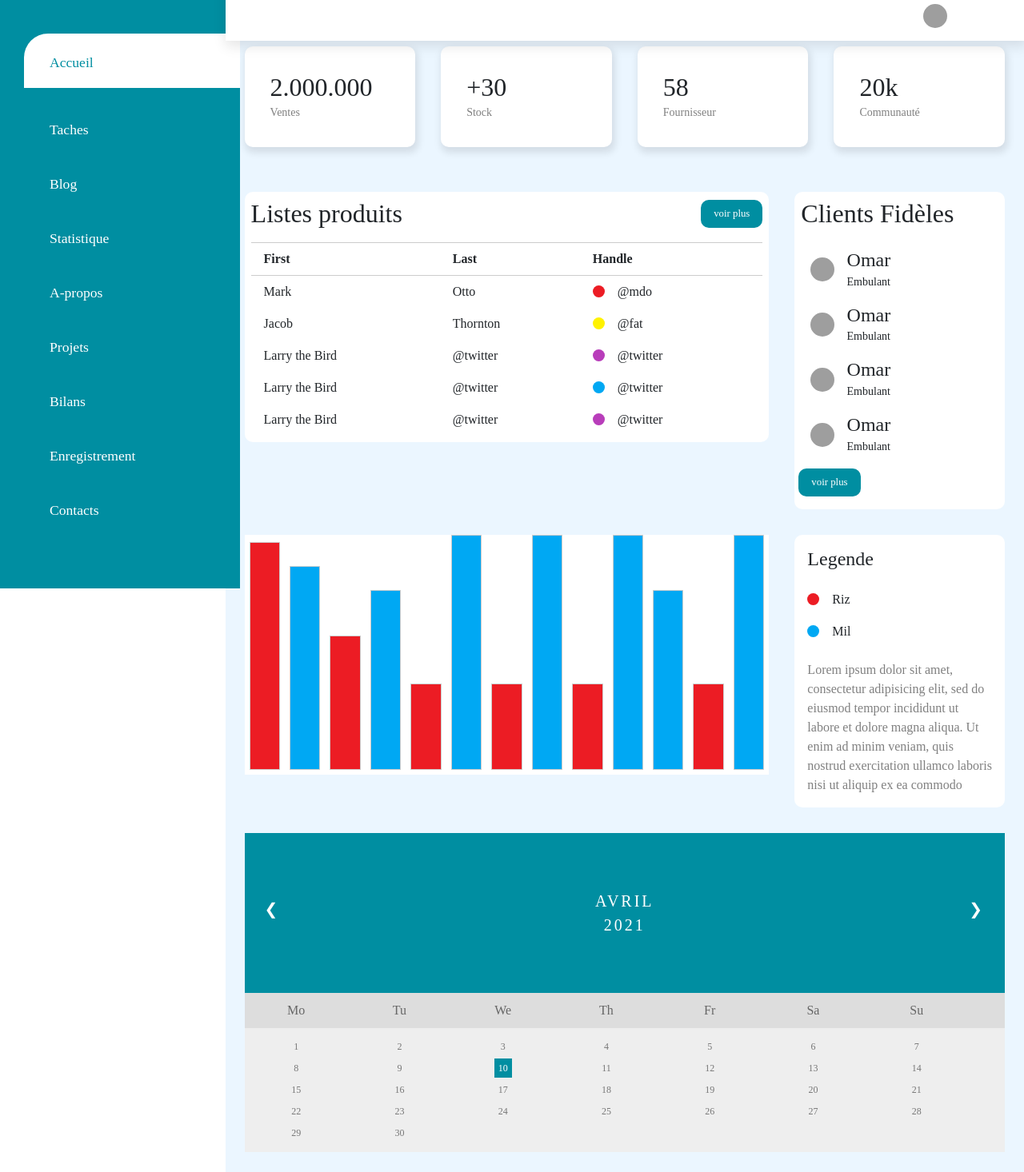
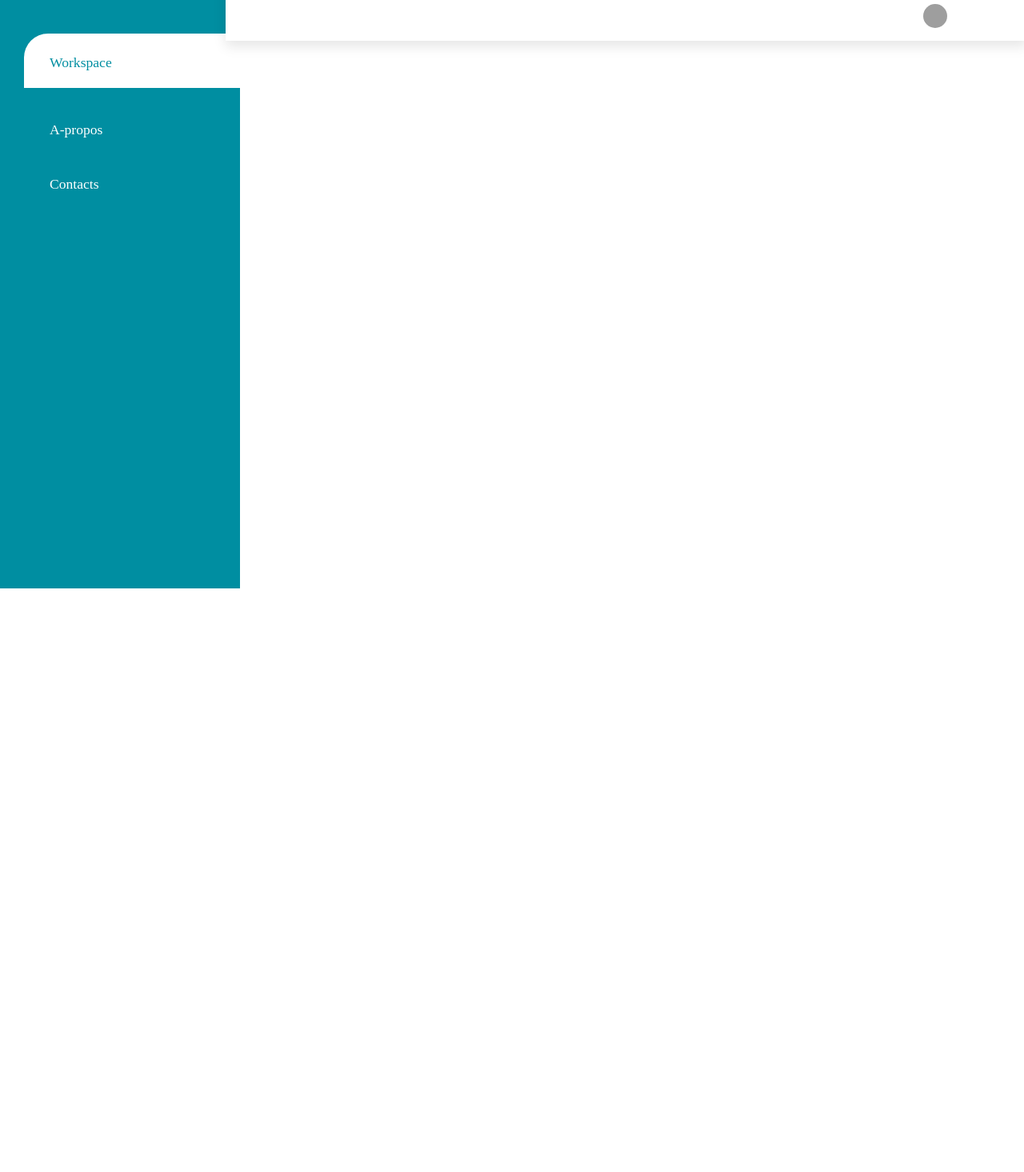
Before and after one commit to abirbenkhaled/Gest-projets, an Angular app: page / in a window 1280 px wide. Shown: the part 64-1530 px from the top of the page at 80% size. After the commit the page ends 800 px from the top, so only its background shows below. Built offline with nearby package versions, Linux system fonts and the light colour scheme; grey boxes are pictures that could not be loaded.

Commit message:
correction nav

```diff
--- a/src/app/navbar/navbar.component.html
+++ b/src/app/navbar/navbar.component.html
@@ -559,29 +559,12 @@ ul {
 		<div class="sidebar-menu">
 			<ul>
 				<li>
-					<a href="" class="active"><span class="fa fa-home"></span><span>Accueil</span></a>
-				</li>
-				<li>
-					<a href=""><span class="fa fa-tasks"></span><span>Taches</span></a>
-				</li>
-				<li>
-					<a href=""><span class="fa fa-th-large"></span><span>Blog</span></a>
-				</li>
-				<li>
-					<a href=""><span class="fa fa-line-chart"></span><span>Statistique</span></a>
+					<a href="" class="active"><span class="fa fa-home"></span><span>Workspace</span></a>
 				</li>
 				<li>
 					<a href=""><span class="fa fa-address-book"></span><span>A-propos</span></a>
 				</li>
-				<li>
-					<a href=""><span class="fa fa-clipboard"></span><span>Projets</span></a>
-				</li>
-				<li>
-					<a href=""><span class="fa fa-money"></span><span>Bilans</span></a>
-				</li>
-				<li>
-					<a href=""><span class="fa fa-registered"></span><span>Enregistrement</span></a>
-				</li>
+
 
 				<li>
 					<a href=""><span class="fa fa-user"></span><span>Contacts</span></a>
@@ -617,263 +600,6 @@ ul {
 			</div>
 		</header>
 
-		<main>
-			<div class="cards">
-				<div class="card-single">
-					<div>
-						<h2>2.000.000</h2>
-						<small>Ventes</small>
-					</div>
-					<div>
-						<span class="fa fa-shopping-cart"></span>
-					</div>
-				</div>
 
-				<div class="card-single">
-					<div>
-						<h2>+30</h2>
-						<small>Stock</small>
-					</div>
-					<div>
-						<span class="fa fa-newspaper-o"></span>
-					</div>
-				</div>
-				<div class="card-single">
-					<div>
-						<h2>58</h2>
-						<small>Fournisseur</small>
-					</div>
-					<div>
-						<span class="fa fa-outdent"></span>
-					</div>
-				</div>
-				<div class="card-single">
-					<div>
-						<h2>20k</h2>
-						<small>Communauté</small>
-					</div>
-					<div>
-						<span class="fa fa-group"></span>
-					</div>
-				</div>
-			</div>
-
-			<div class="composant">
-				<div class="ventes">
-					<div class="case">
-						<div class="header-case">
-							<h2>Listes produits</h2>
-							<button class="button">voir plus<span class="fa fa-arrow-right"></span></button>
-						</div>
-						<div class="body-case">
-							<div class="tableau">
-								<table width="100%">
-								  <thead>
-								    <tr>
-								      <td>First</td>
-								      <td>Last</td>
-								      <td>Handle</td>
-								    </tr>
-								  </thead>
-								  <tbody>
-								    <tr>
-								      <td>Mark</td>
-								      <td>Otto</td>
-								      <td><span class="status-produit color-one"></span>@mdo</td>
-								    </tr>
-								    <tr>
-								      <td>Jacob</td>
-								      <td>Thornton</td>
-								      <td><span class="status-produit color-two"></span>@fat</td>
-								    </tr>
-								    <tr>
-								      <td>Larry the Bird</td>
-								      <td>@twitter</td>
-								      <td><span class="status-produit color-three"></span>@twitter</td>
-								    </tr>
-								     <tr>
-								      <td>Larry the Bird</td>
-								      <td>@twitter</td>
-								      <td><span class="status-produit color-four"></span>@twitter</td>
-								    </tr>
-								     <tr>
-								      <td>Larry the Bird</td>
-								      <td>@twitter</td>
-								      <td><span class="status-produit color-five"></span>@twitter</td>
-								    </tr>
-								  </tbody>
-								</table>
-							</div>
-						</div>
-					</div>
-				</div>
-
-
-
-				<div class="stock">
-					<div class="case">
-						<div class="header-case">
-							<h2>Clients Fidèles</h2>
-
-						</div>
-						<div class="body-case">
-							<div class="all-users">
-								<div class="infos">
-								<img src="images/pp.jpg" width="30" height="30">
-									<div>
-									<h4>Omar</h4>
-									<small>Embulant</small>
-								</div>
-								</div>
-
-							<div class="user-contact">
-								<span class="fa fa-facebook"></span>
-								<span class="fa fa-whatsapp"></span>
-								<span class="fa fa-phone"></span>
-							</div>
-						</div>
-
-								<div class="all-users">
-								<div class="infos">
-								<img src="images/pp.jpg" width="30" height="30">
-									<div>
-									<h4>Omar</h4>
-									<small>Embulant</small>
-								</div>
-								</div>
-
-							<div class="user-contact">
-								<span class="fa fa-facebook"></span>
-								<span class="fa fa-whatsapp"></span>
-								<span class="fa fa-phone"></span>
-							</div>
-						</div>
-
-								<div class="all-users">
-								<div class="infos">
-								<img src="images/pp.jpg" width="30" height="30">
-									<div>
-									<h4>Omar</h4>
-									<small>Embulant</small>
-								</div>
-								</div>
-
-							<div class="user-contact">
-								<span class="fa fa-facebook"></span>
-								<span class="fa fa-whatsapp"></span>
-								<span class="fa fa-phone"></span>
-							</div>
-						</div>
-
-
-							<div class="all-users">
-								<div class="infos">
-								<img src="images/pp.jpg" width="30" height="30">
-									<div>
-									<h4>Omar</h4>
-									<small>Embulant</small>
-								</div>
-								</div>
-
-							<div class="user-contact">
-								<span class="fa fa-facebook"></span>
-								<span class="fa fa-whatsapp"></span>
-								<span class="fa fa-phone"></span>
-							</div>
-						</div>
-						</div>
-						<button class="btn">voir plus<span class="fa fa-arrow-right"></span></button>
-					</div>
-				</div>
-
-				<div class="statistique">
-
-					<div class="statistique-barre bar1"></div>
-					<div class="statistique-barre bar2"></div>
-					<div class="statistique-barre bar3"></div>
-					<div class="statistique-barre bar4"></div>
-					<div class="statistique-barre bar5"></div>
-					<div class="statistique-barre bar6"></div>
-					<div class="statistique-barre bar5"></div>
-					<div class="statistique-barre bar6"></div>
-					<div class="statistique-barre bar5"></div>
-					<div class="statistique-barre bar6"></div>
-					<div class="statistique-barre bar4"></div>
-					<div class="statistique-barre bar5"></div>
-					<div class="statistique-barre bar6"></div>
-			</div>
-				<div class="legende">
-					<h4>Legende</h4>
-					<table>
-						<tr>
-							<td><span class="evolution color-one"></span>Riz</td>
-						</tr>
-						<tr>
-							<td><span class="evolution color-two"></span>Mil</td>
-						</tr>
-					</table>
-					<div class="txt-deco">
-						<p>Lorem ipsum dolor sit amet, consectetur adipisicing elit, sed do eiusmod
-						tempor incididunt ut labore et dolore magna aliqua. Ut enim ad minim veniam,
-						quis nostrud exercitation ullamco laboris nisi ut aliquip ex ea commodo
-						</p>
-					</div>
-				</div>
-			</div>
-
-
-			<div class="calendar">
-			<div class="mois-annee">
-			  <ul>
-			    <li class="prev">&#10094;</li>
-			    <li class="next">&#10095;</li>
-			    <li>Avril<br><span>2021</span></li>
-			  </ul>
-			</div>
-
-			<ul class="mois">
-			  <li>Mo</li>
-			  <li>Tu</li>
-			  <li>We</li>
-			  <li>Th</li>
-			  <li>Fr</li>
-			  <li>Sa</li>
-			  <li>Su</li>
-			</ul>
-
-			<ul class="jours">
-			  <li>1</li>
-			  <li>2</li>
-			  <li>3</li>
-			  <li>4</li>
-			  <li>5</li>
-			  <li>6</li>
-			  <li>7</li>
-			  <li>8</li>
-			  <li>9</li>
-			  <li><span class="active">10</span></li>
-			  <li>11</li>
-			  <li>12</li>
-			  <li>13</li>
-			  <li>14</li>
-			  <li>15</li>
-			  <li>16</li>
-			  <li>17</li>
-			  <li>18</li>
-			  <li>19</li>
-			  <li>20</li>
-			  <li>21</li>
-			  <li>22</li>
-			  <li>23</li>
-			  <li>24</li>
-			  <li>25</li>
-			  <li>26</li>
-			  <li>27</li>
-			  <li>28</li>
-			  <li>29</li>
-			  <li>30<li>
-			</ul>
-			</div>
-		</main>
 	</div>
 </body></html>
--- a/src/app/routingapp.module.ts
+++ b/src/app/routingapp.module.ts
@@ -1,10 +1,12 @@
 import { NgModule } from '@angular/core';
 import { RouterModule, Routes } from '@angular/router';
 import { ProjetComponent } from './projet/projet.component';
+import { WorkspaceComponent } from './workspace/workspace.component';
 
 
 const routes:Routes = [
   {path:'projet',component:ProjetComponent},
+  {path:'workspace', component: WorkspaceComponent}
 ]
 
 
```
